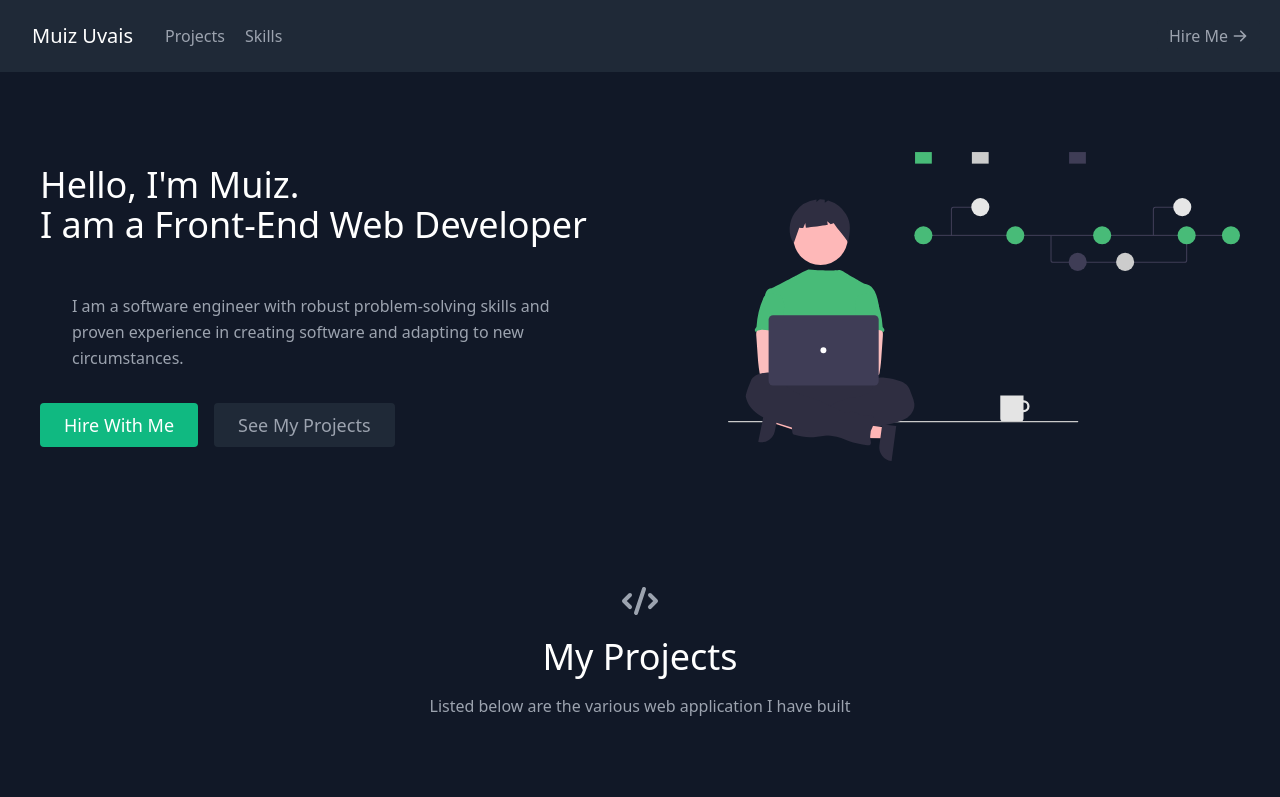
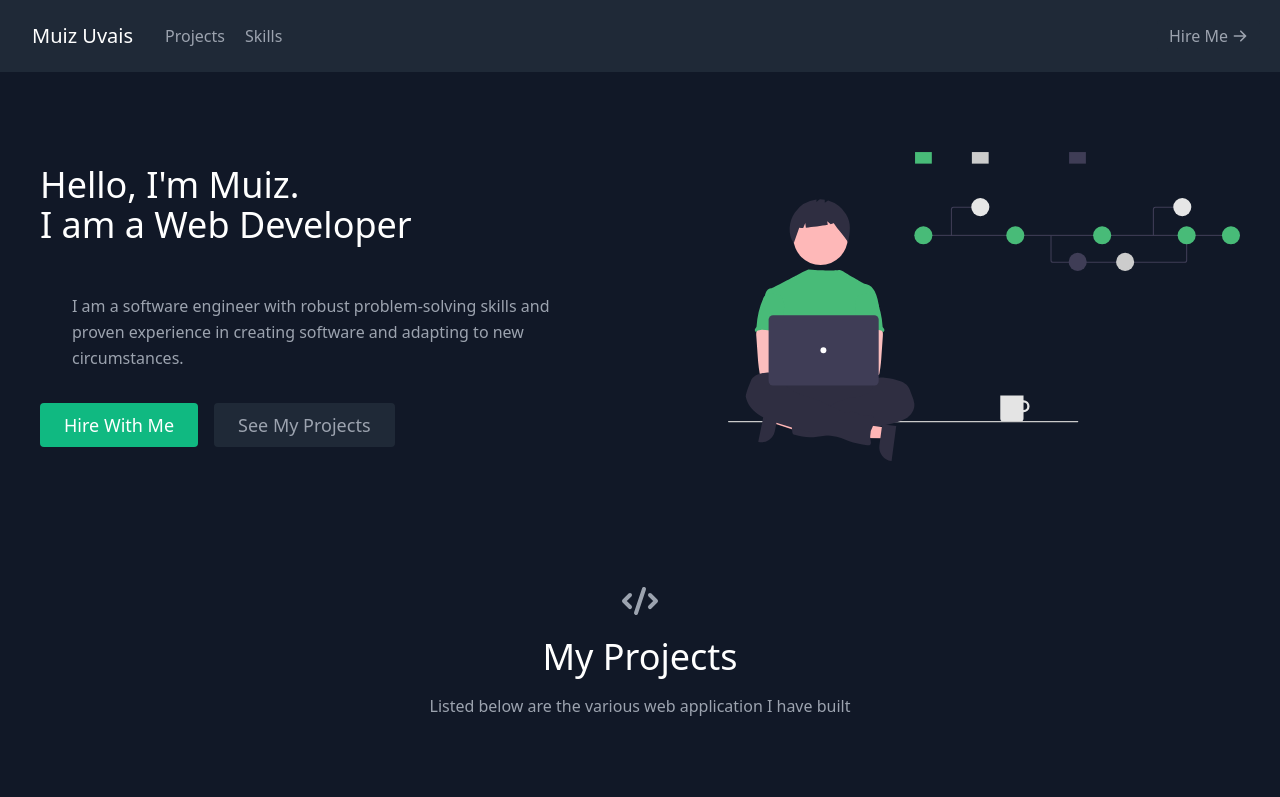
Before and after one commit to MuizU/muizu.github.io, a React (Create React App) app: page / in a window 1280 px wide. Shown: the top 797 px of the page. Built offline with nearby package versions, Linux system fonts and the light colour scheme.

Commit message:
Modified title

```diff
--- a/src/components/About.js
+++ b/src/components/About.js
@@ -1,4 +1,4 @@
-import React, {Component} from "react";
+import React, { Component } from "react";
 export default class About extends Component {
   render() {
     return (
@@ -7,8 +7,7 @@ export default class About extends Component {
           <div className="lg:flex-grow md:w-1/2 lg:pr-24 md:pr-16 flex flex-col md:items-start md:text-left mb-16 md:mb-0 items-center text-center">
             <h1 className="title-font sm:text-4xl text-3xl mb-4 font-medium text-white">
               Hello, I'm Muiz.
-              <br />
-              I am a Front-End Web Developer
+              <br />I am a Web Developer
             </h1>
             <p className="m-8 leading-relaxed">
               I am a software engineer with robust problem-solving skills and
```
